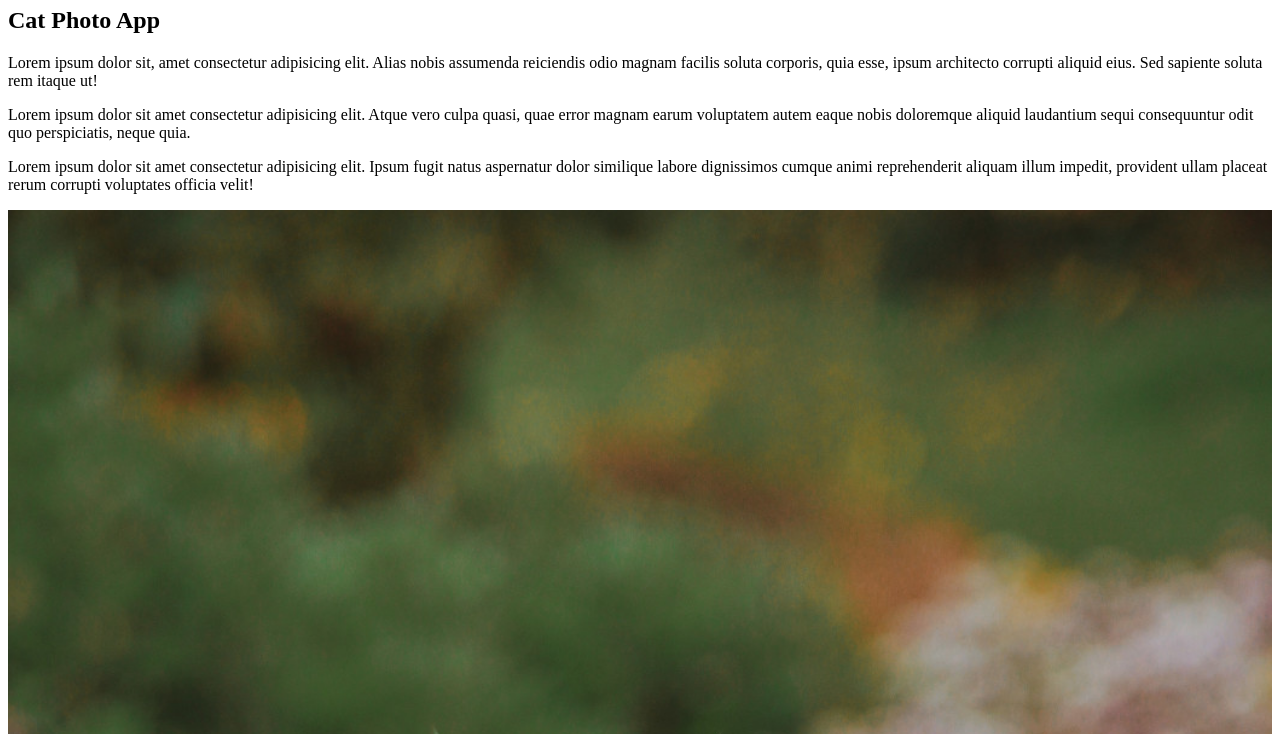
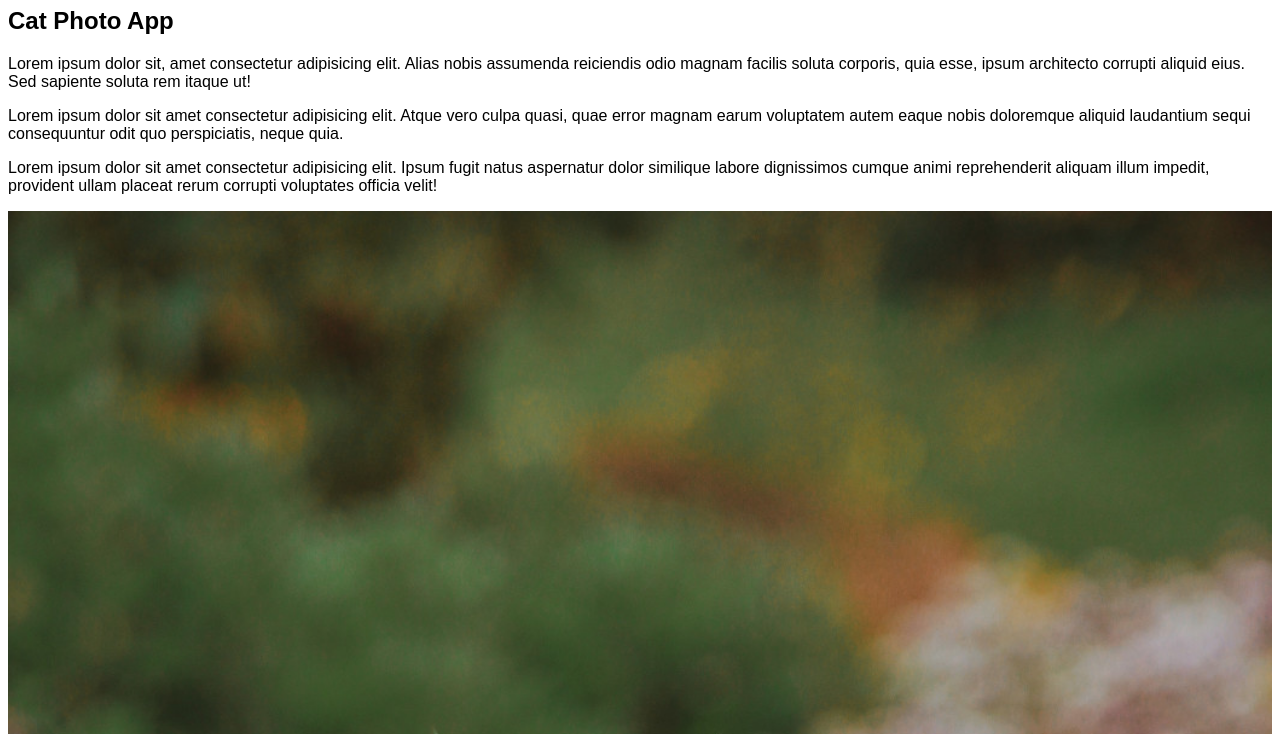
Before and after one commit to Zelchs/LocalPage, a plain HTML site: page cat.html in a window 1280 px wide. Shown: the part 73-807 px from the top of the page. Drawn offline with Linux system fonts and the light colour scheme.

Commit message:
nav ne jausmas

```diff
--- a/cat.html
+++ b/cat.html
@@ -5,7 +5,7 @@
     <meta name="viewport" content="width=device-width>, initial-scale=1.0" style="font-family:'Anton', sans-serif;">
     <title>Document</title>
 </head>
-<body>
+<body style="font-family:'Anton', sans-serif;">
     <h1>Cat Page</h1>
     <h2>Cat Photo App</h2>
 <main>
```
